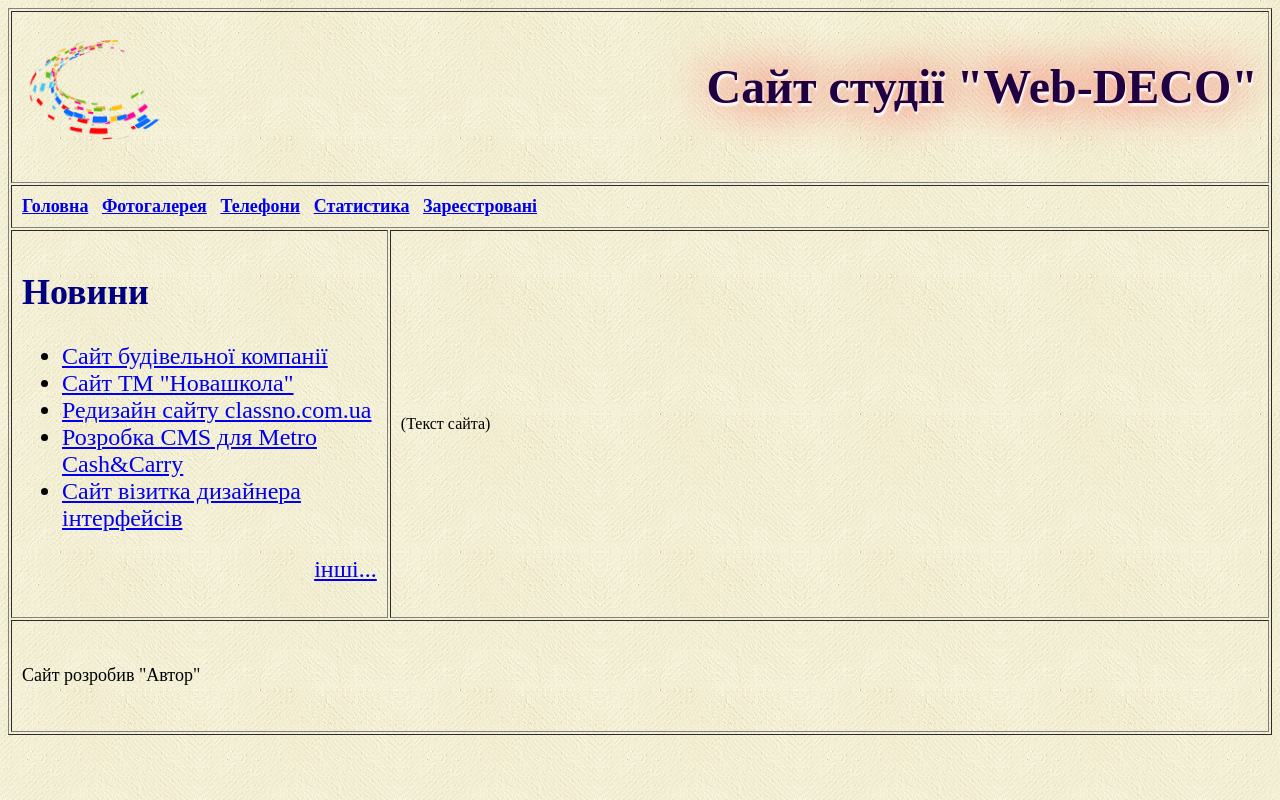
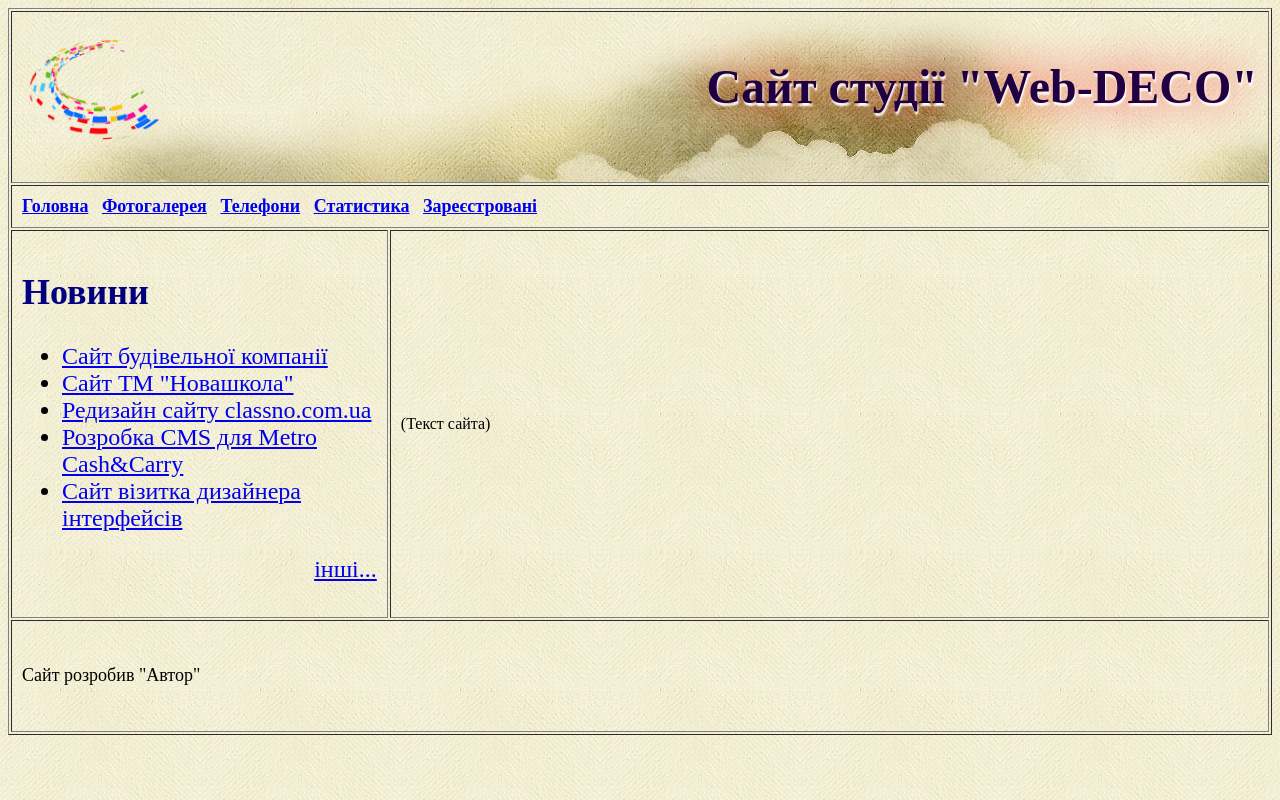
Before and after one commit to Mirada2701/Mirada2701.github.io, a plain HTML site: page index.html in a window 1280 px wide. Drawn offline with Linux system fonts and the light colour scheme.

Commit message:
10 - Добавити Фон заголовка

```diff
--- a/index.html
+++ b/index.html
@@ -16,7 +16,7 @@
 <body background="images/bg.jpg">
    <table border="1" align="center" cellpadding="10" >
     <tr>
-        <td colspan="2" height="150" align="right" hspace="5">
+        <td background="images/bg-3.jpg" colspan="2" height="150" align="right" hspace="5">
         <img src="images/logo.png" height="140" width="140" align="left" >
         <font size="5" color="Maroon"><h1 class="shadowtext">Сайт студії "Web-DECO"</h1></font>
         </td>
```
Also changed, not shown: images/bg-3.jpg (added).
